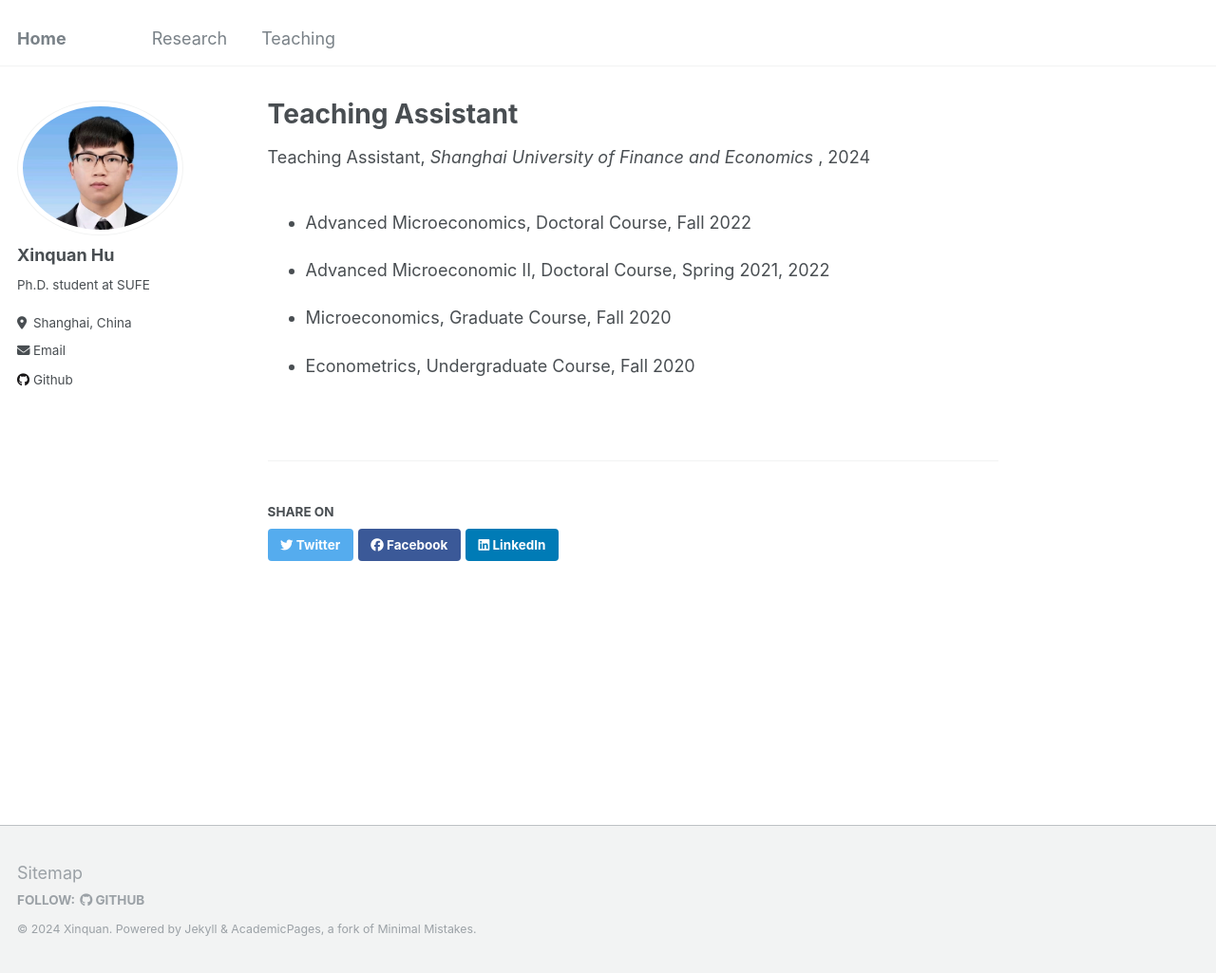
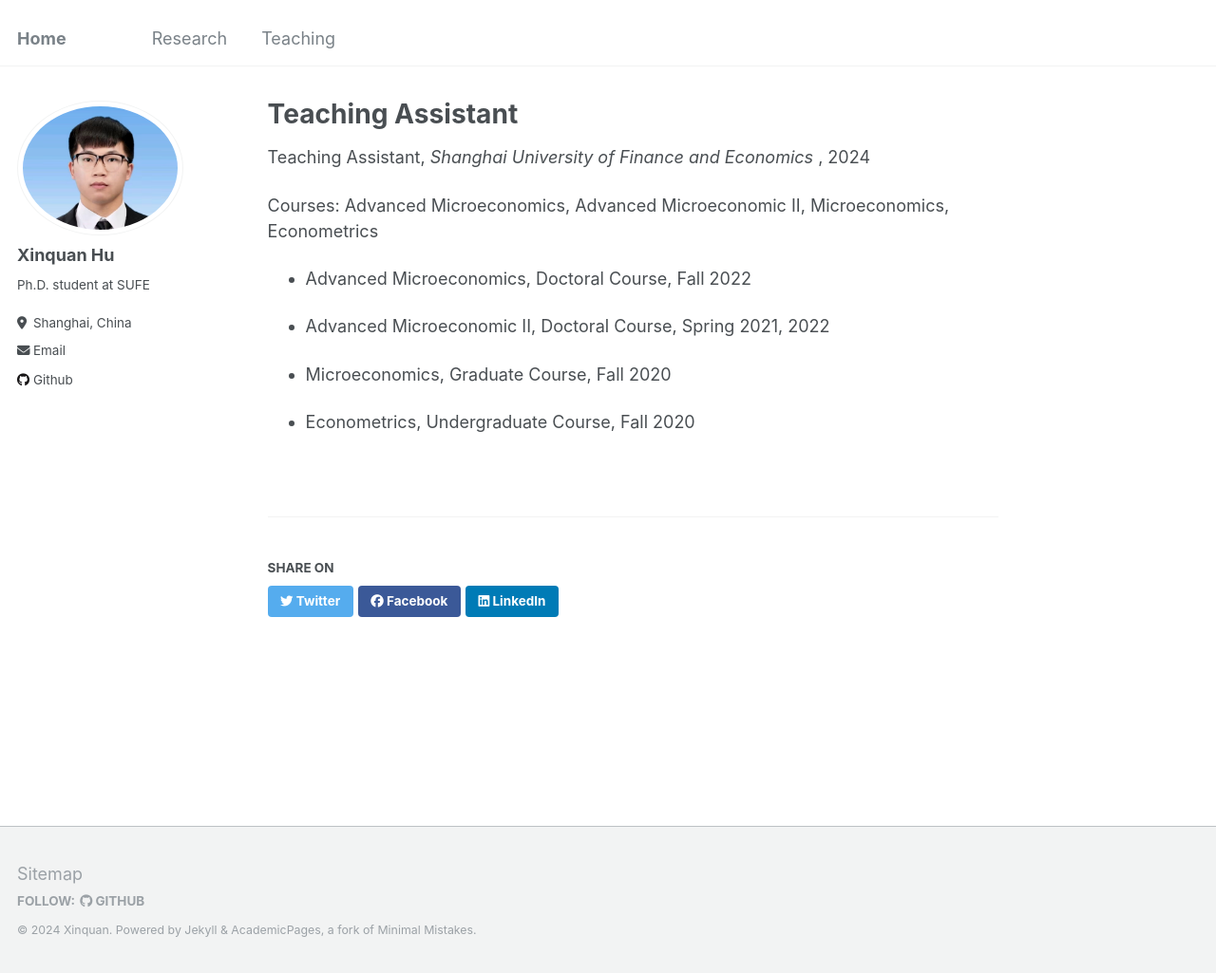
Before and after one commit to XinquanHu/XinquanHu.github.io, a Jekyll site: the page built from _teaching/2020ta.md, in a window 1280 px wide and 1025 px high. Shown: the whole window at 95% size. Built offline with Jekyll 4.4.1, drawn with Linux system fonts in a browser that asks for light colours.

Commit message:
update CV

```diff
--- a/_teaching/2020ta.md
+++ b/_teaching/2020ta.md
@@ -9,6 +9,7 @@ location: "Shanghai, China"
 ---
 
 
+Courses: Advanced Microeconomics, Advanced Microeconomic II, Microeconomics, Econometrics
 
 - Advanced Microeconomics, Doctoral Course, Fall 2022
 
```
Also changed, not shown: 2 other files.
